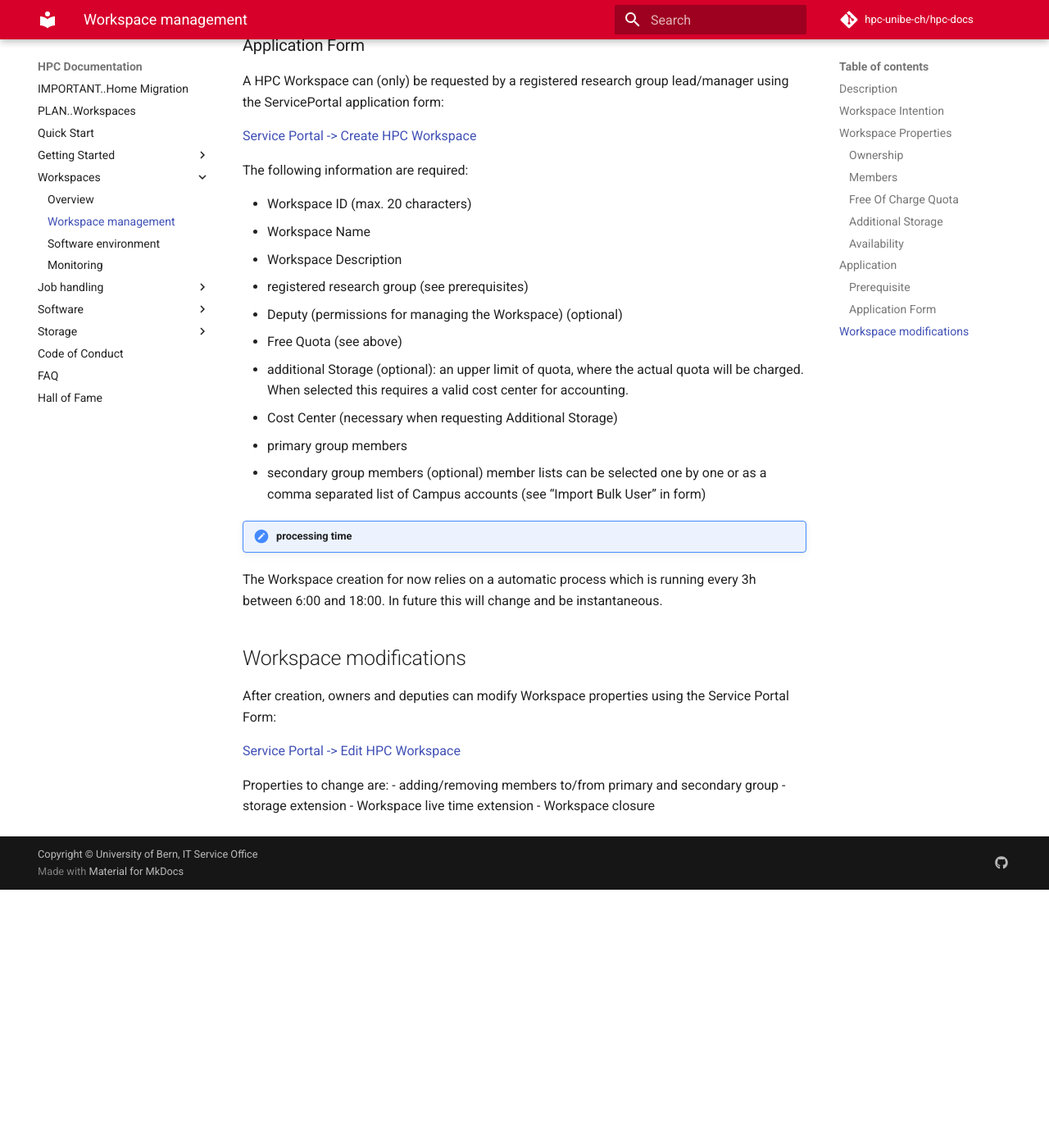
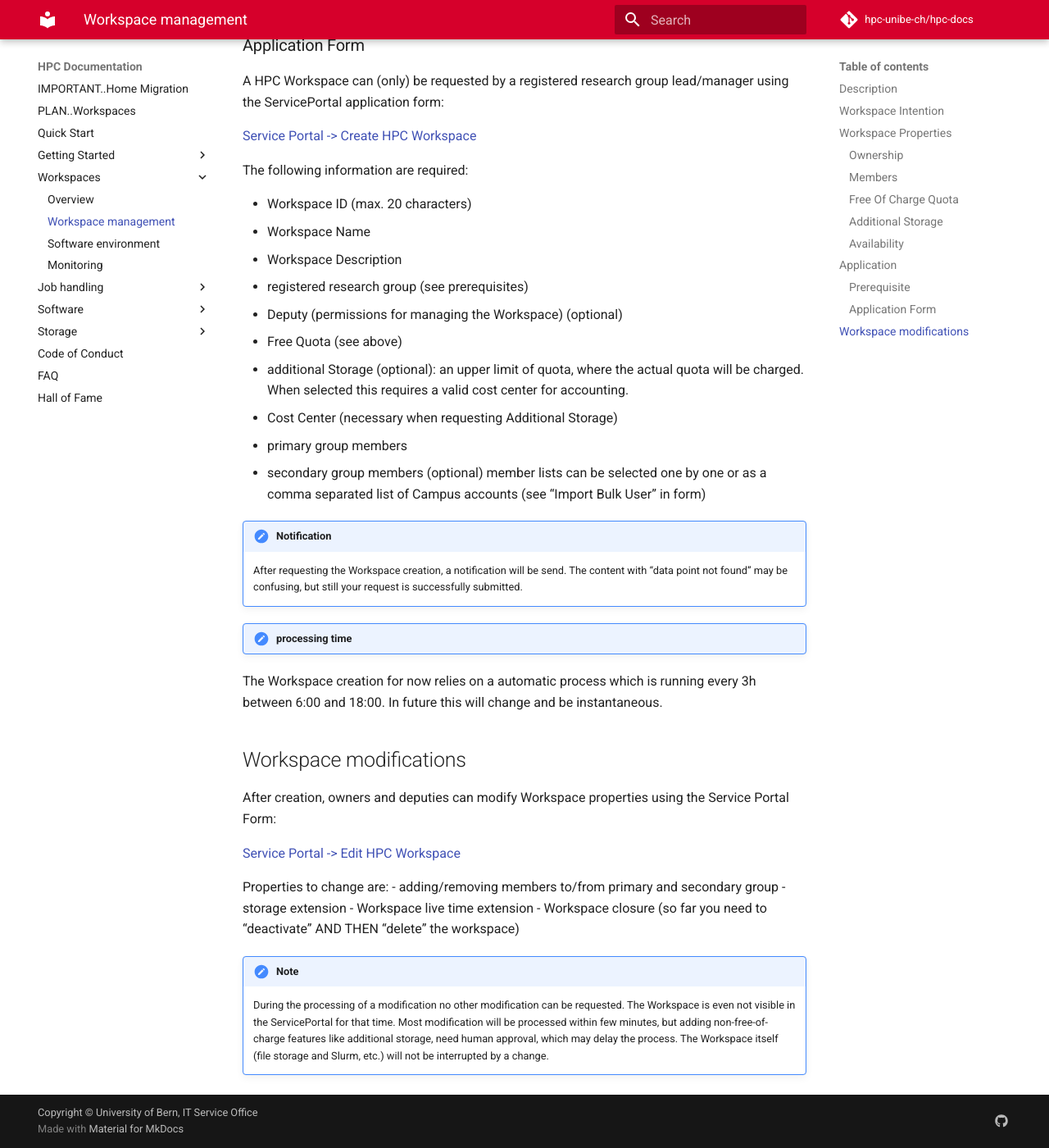
Before and after one commit to hpc-unibe-ch/hpc-unibe-ch.github.io, an MkDocs documentation site: the page built from docs/hpc-workspaces/management.md, in a window 1280 px wide and 1400 px high, scrolled down 2186 px. Shown: the whole window at 82% size. Built offline with MkDocs 1.6.1 and Material for MkDocs 9.7.7, drawn with Linux system fonts in a browser that asks for light colours; comment, search, counter and statistics services are not loaded; before the commit the page ends 3271 px from its top, so only the background shows below that.

Commit message:
WS closure option

```diff
--- a/docs/hpc-workspaces/management.md
+++ b/docs/hpc-workspaces/management.md
@@ -73,6 +73,11 @@ The following information are required:
 - secondary group members (optional)
 member lists can be selected one by one or as a comma separated list of Campus accounts (see "Import Bulk User" in form)
 
+[//]: # (TODO remove when fixed)
+
+!!! type note "Notification"
+    After requesting the Workspace creation, a notification will be send. The content with "data point not found" may be confusing, but still your request is successfully submitted.
+
 [//]: # (TODO remove note after changing to IAM-Tool)
 
 !!! type note "processing time"
@@ -88,4 +93,9 @@ Properties to change are:
 - adding/removing members to/from primary and secondary group
 - storage extension
 - Workspace live time extension
-- Workspace closure
+- Workspace closure (so far you need to "deactivate" AND THEN "delete" the workspace)
+
+!!! type "Note"
+    During the processing of a modification no other modification can be requested. The Workspace is even not visible in the ServicePortal for that time.
+    Most modification will be processed within few minutes, but adding non-free-of-charge features like additional storage, need human approval, which may delay the process.
+    The Workspace itself (file storage and Slurm, etc.) will not be interrupted by a change.
```
